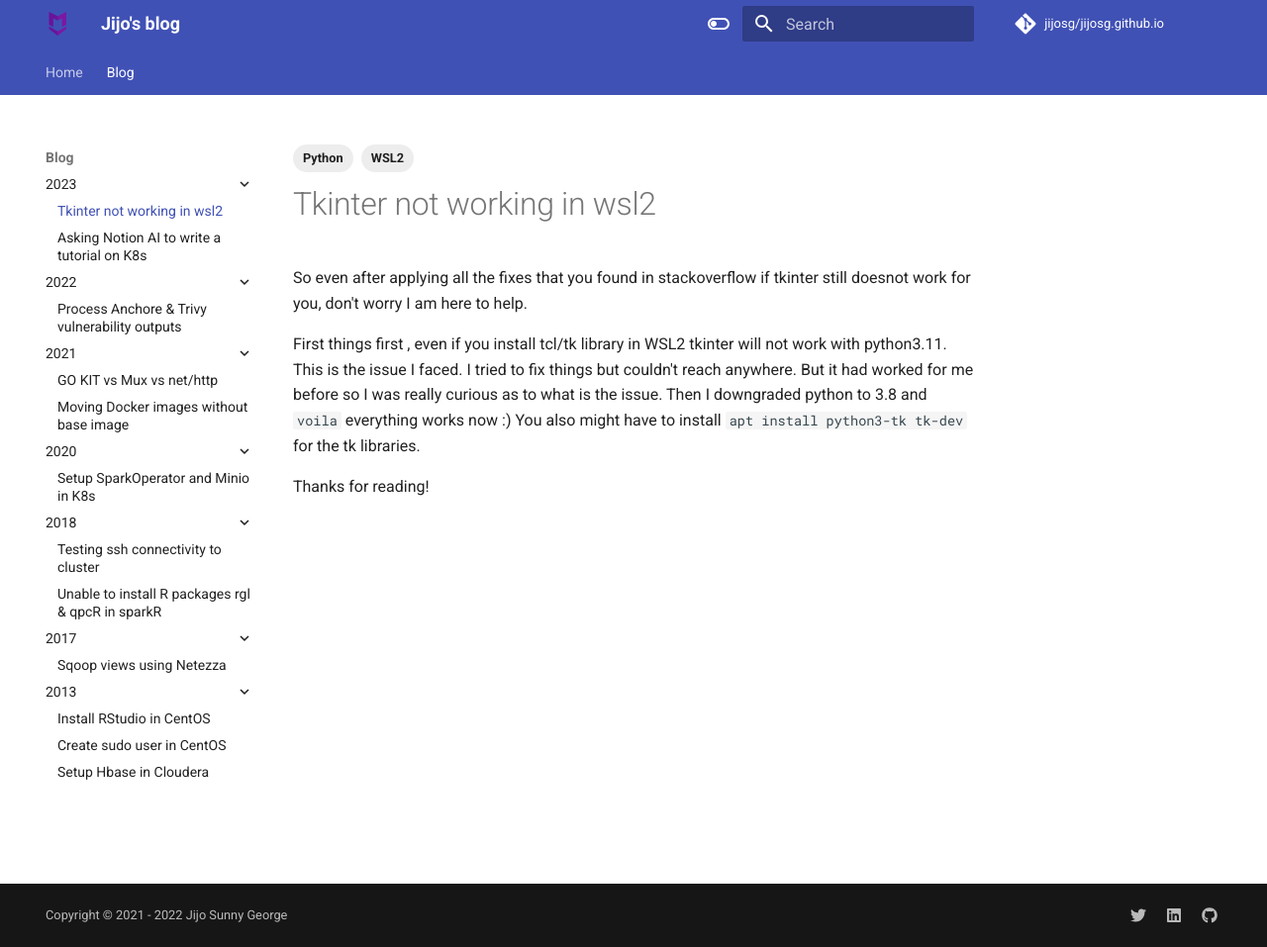
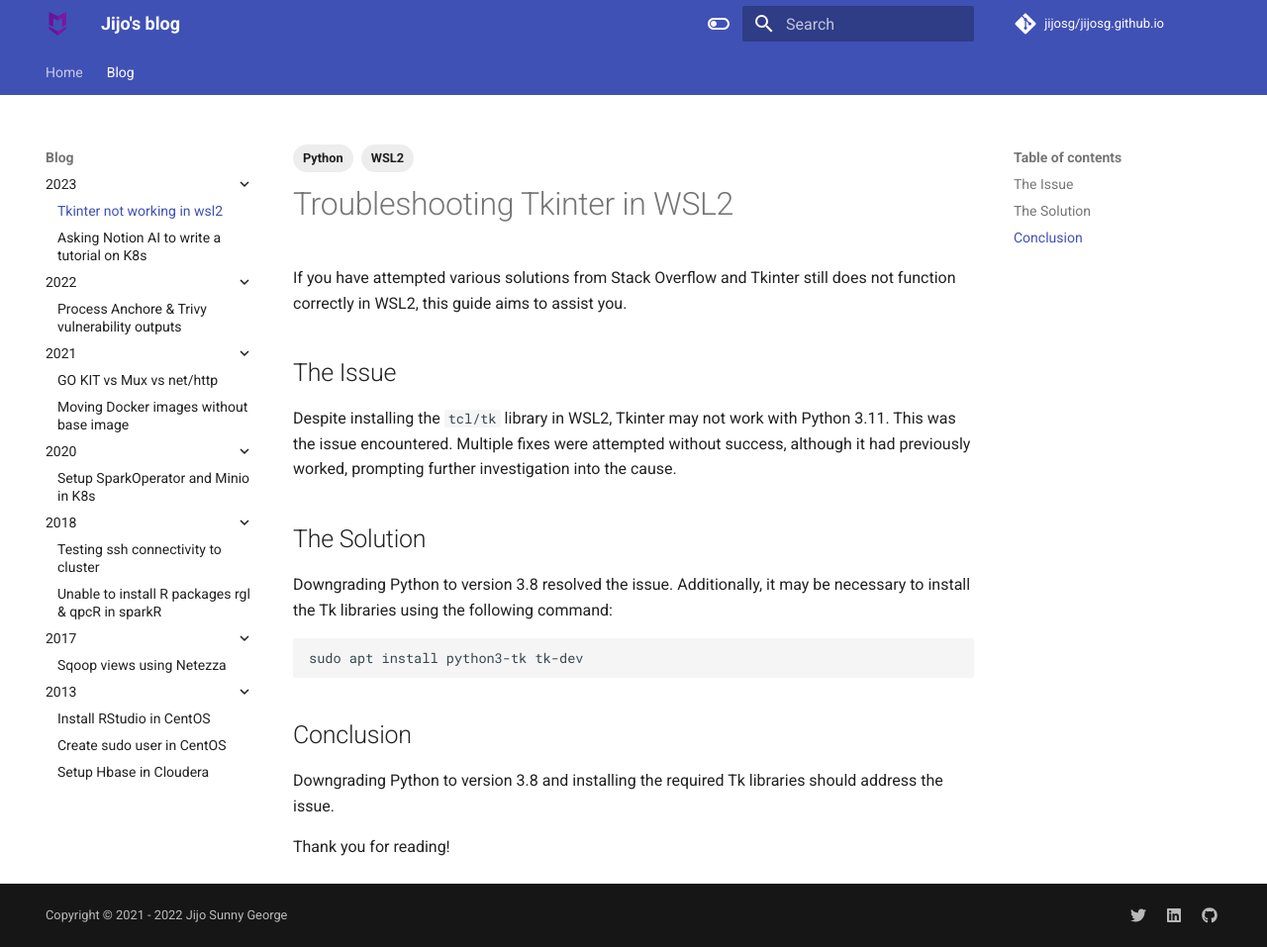
Before and after one commit to jijosg/jijosg.github.io, an MkDocs documentation site: the page built from docs/blog/2023/11/07.md, in a window 1280 px wide and 957 px high. Shown: the whole window at 99% size. Built offline with MkDocs 1.6.1 and Material for MkDocs 9.7.7, drawn with Linux system fonts in a browser that asks for light colours; comment, search, counter and statistics services are not loaded.

Commit message:
Update 07.md

````diff
--- a/docs/blog/2023/11/07.md
+++ b/docs/blog/2023/11/07.md
@@ -1,18 +1,28 @@
 ---
-title: "Tkinter not working in wsl2"
+title: "Troubleshooting Tkinter in WSL2"
 tags:
   - Python
   - WSL2
 ---
 
-# Tkinter not working in wsl2
+# Troubleshooting Tkinter in WSL2
 
-So even after applying all the fixes that you found in stackoverflow if tkinter still doesnot work for you, don't worry I am here
-to help.
+If you have attempted various solutions from Stack Overflow and Tkinter still does not function correctly in WSL2, this guide aims to assist you.
 
-First things first , even if you install tcl/tk library in WSL2 tkinter will not work with python3.11. This is the issue I faced.
-I tried to fix things but couldn't reach anywhere. But it had worked for me before so I was really curious as to what is the issue.
-Then I downgraded python to 3.8 and `voila` everything works now :)
-You also might have to install `apt install python3-tk tk-dev` for the tk libraries.
+## The Issue
 
-Thanks for reading!
+Despite installing the `tcl/tk` library in WSL2, Tkinter may not work with Python 3.11. This was the issue encountered. Multiple fixes were attempted without success, although it had previously worked, prompting further investigation into the cause.
+
+## The Solution
+
+Downgrading Python to version 3.8 resolved the issue. Additionally, it may be necessary to install the Tk libraries using the following command:
+
+```bash
+sudo apt install python3-tk tk-dev
+```
+
+## Conclusion
+
+Downgrading Python to version 3.8 and installing the required Tk libraries should address the issue.
+
+Thank you for reading!
````
